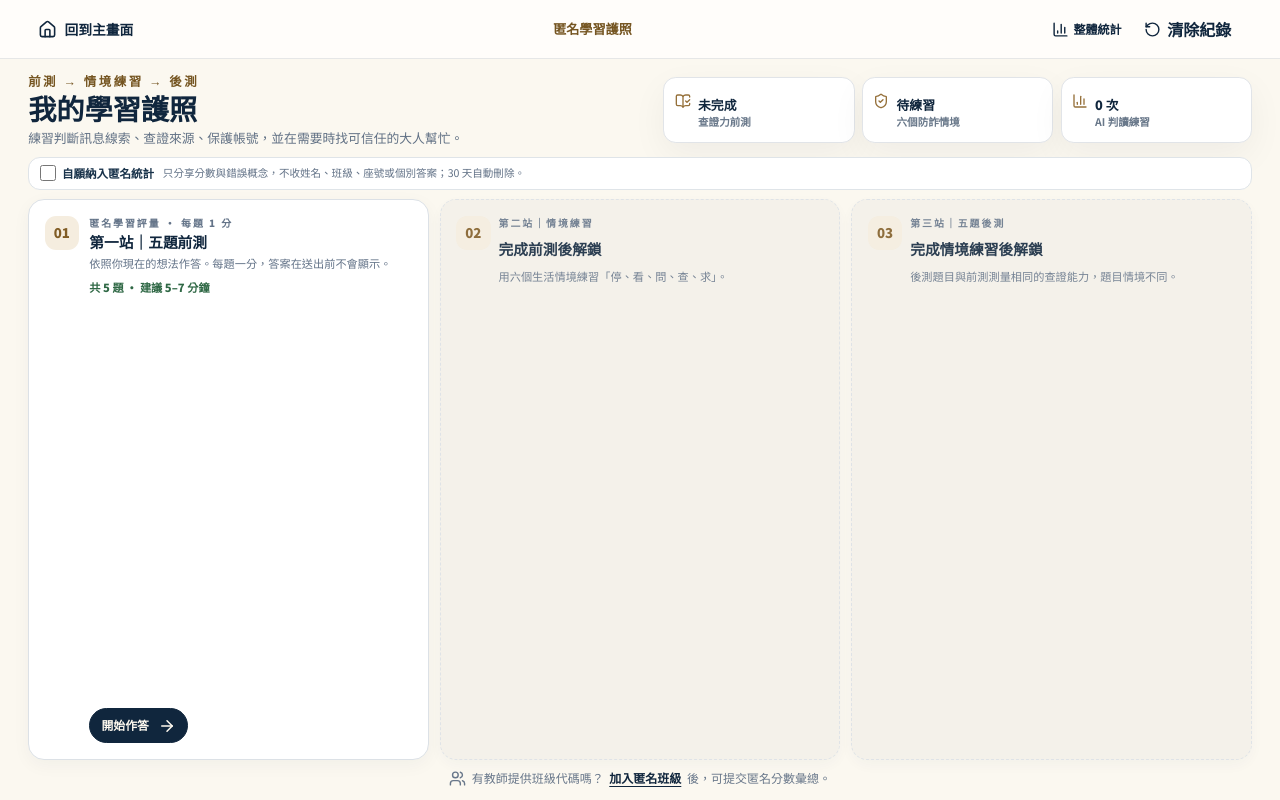
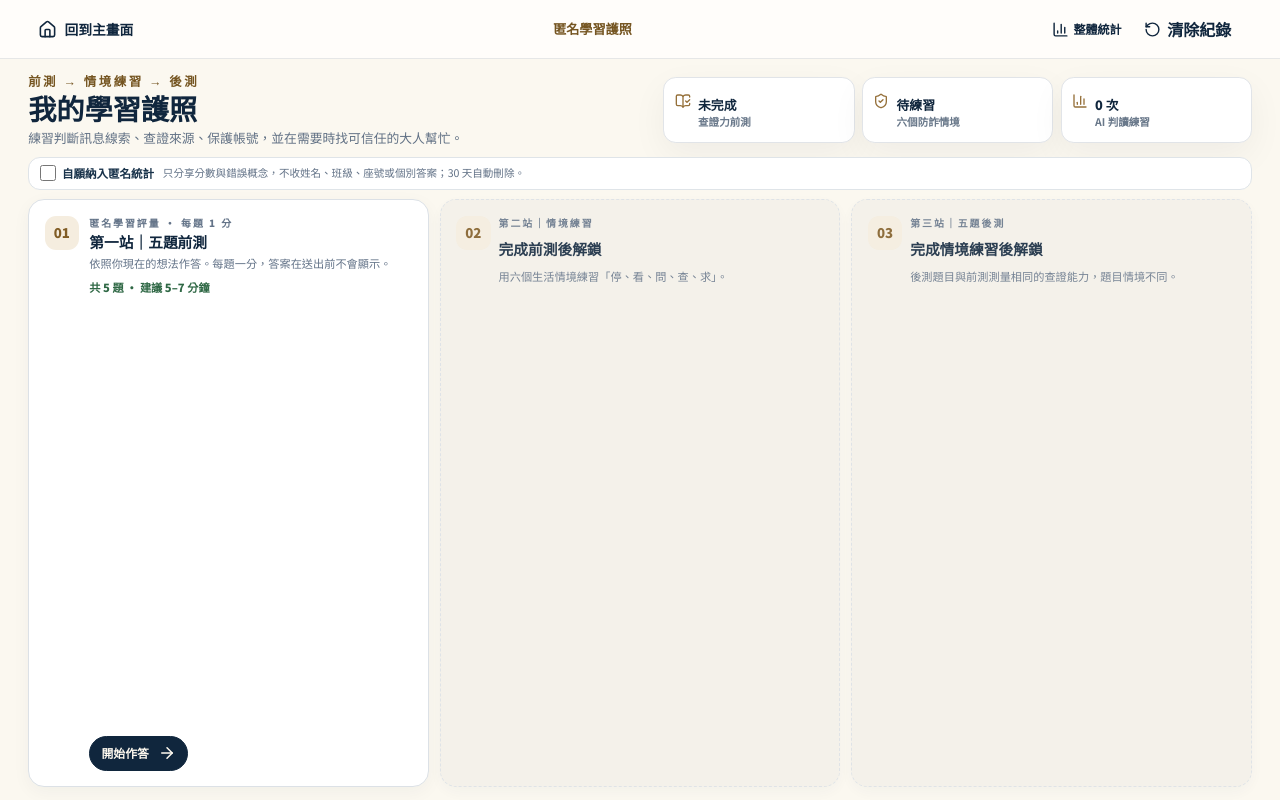
Before and after one commit to prayer168/guardai, a Next.js app: page /passport in a window 1280 px wide. Built offline with nearby package versions, Linux system fonts and the light colour scheme.

Commit message:
Remove class submission panel from learning passport

```diff
--- a/src/app/globals.css
+++ b/src/app/globals.css
@@ -1078,24 +1078,16 @@ code {
 .passport-assessment-main,.passport-station-card,.passport-station-locked { flex-direction: row; align-items: flex-start; justify-content: flex-start; }
 .passport-assessment-main { display: flex; gap: 0.65rem; }
 .passport-station-number { display: grid; width: 2.15rem; height: 2.15rem; flex: 0 0 auto; place-items: center; border-radius: 0.7rem; background: #f5eddf; color: #805c25; font-size: 0.83rem; font-weight: 950; }
-.passport-assessment-card h2,.passport-station-card h2,.passport-station-locked h2,.passport-class-card h2 { margin: 0.1rem 0 0.22rem; font-size: clamp(0.9rem, 1.15vw, 1.12rem); font-weight: 900; line-height: 1.25; }
-.passport-assessment-card p,.passport-station-card p,.passport-station-locked p,.passport-class-card p { margin: 0; color: #637388; font-size: clamp(0.7rem, 0.86vw, 0.81rem); line-height: 1.45; }
-.passport-assessment-card .eyebrow,.passport-station-card .eyebrow,.passport-station-locked .eyebrow,.passport-class-card .eyebrow { margin-bottom: 0.2rem; font-size: 0.62rem; }
+.passport-assessment-card h2,.passport-station-card h2,.passport-station-locked h2 { margin: 0.1rem 0 0.22rem; font-size: clamp(0.9rem, 1.15vw, 1.12rem); font-weight: 900; line-height: 1.25; }
+.passport-assessment-card p,.passport-station-card p,.passport-station-locked p { margin: 0; color: #637388; font-size: clamp(0.7rem, 0.86vw, 0.81rem); line-height: 1.45; }
+.passport-assessment-card .eyebrow,.passport-station-card .eyebrow,.passport-station-locked .eyebrow { margin-bottom: 0.2rem; font-size: 0.62rem; }
 .passport-assessment-actions { display: flex; flex-wrap: wrap; gap: 0.4rem; padding-left: 2.8rem; }
-.passport-assessment-actions .button,.passport-station-card .button,.passport-class-card .button { min-height: 2.2rem; padding: 0.45rem 0.7rem; font-size: 0.74rem; }
+.passport-assessment-actions .button,.passport-station-card .button { min-height: 2.2rem; padding: 0.45rem 0.7rem; font-size: 0.74rem; }
 .passport-count,.passport-score { display: flex; align-items: center; gap: 0.35rem; margin-top: 0.45rem !important; color: #2f6845 !important; font-weight: 850; }
 .passport-score svg { width: 1rem; height: 1rem; }
 .passport-station-locked { border-style: dashed; background: #f4f1ea; opacity: 0.88; }
 .passport-station-card.is-ready { border-color: #cbd9cd; background: #f9fcf8; }
 .passport-station-card > div,.passport-station-locked > div { display: flex; min-width: 0; flex-direction: column; align-items: flex-start; gap: 0.35rem; }
-.passport-class-card { display: flex; flex: 0 0 auto; align-items: center; gap: 0.75rem; border-radius: 0.8rem; background: #eaf0f5; padding: 0.6rem 0.85rem; }
-.passport-class-card > svg { flex: 0 0 auto; color: #805c25; }
-.passport-class-card > div { display: grid; flex: 1; grid-template-columns: 1fr auto; align-items: center; gap: 0 0.8rem; }
-.passport-class-card .eyebrow,.passport-class-card h2 { grid-column: 1; }
-.passport-class-card .button { grid-column: 2; grid-row: 1 / span 3; }
-.passport-class-status { min-height: 1rem; grid-column: 1 / -1; }
-.passport-class-hint { display: flex; flex: 0 0 auto; align-items: center; justify-content: center; gap: 0.35rem; margin: 0; color: #68778a; font-size: 0.75rem; }
-.passport-class-hint a { color: #10263d; font-weight: 850; text-decoration: underline; text-underline-offset: 3px; }
 .passport-quiz-card,.passport-review-card { display: flex; width: min(100%, 68rem); min-height: 0; flex: 1 1 auto; flex-direction: column; align-self: center; overflow: hidden; border: 1px solid #e0e3e8; border-radius: 1.05rem; background: #fff; box-shadow: 0 14px 40px rgb(16 38 61 / 0.09); }
 .passport-quiz-card,.passport-review-card { position: fixed; z-index: 70; inset: 0; width: 100vw; height: 100dvh; max-width: none; border: 0; border-radius: 0; box-shadow: none; }
 .passport-quiz-header,.passport-review-heading { display: flex; flex: 0 0 auto; align-items: center; justify-content: space-between; gap: 0.8rem; border-bottom: 1px solid #e6e8eb; padding: 0.7rem clamp(0.85rem, 2vw, 1.5rem); }
@@ -1160,10 +1152,6 @@ code {
   .passport-station-number { width: 1.8rem; height: 1.8rem; border-radius: 0.55rem; font-size: 0.72rem; }
   .passport-assessment-actions { padding-left: 2.45rem; }
   .passport-assessment-actions .button { min-height: 1.9rem; font-size: 0.68rem; }
-  .passport-class-card { gap: 0.45rem; padding: 0.45rem 0.55rem; }
-  .passport-class-card > div { gap: 0.1rem 0.35rem; }
-  .passport-class-card p { font-size: 0.64rem; }
-  .passport-class-hint { flex-wrap: wrap; font-size: 0.67rem; }
   .passport-quiz-header,.passport-review-heading { padding: 0.55rem 0.65rem; }
   .passport-quiz-header h2 { max-width: 14rem; font-size: 0.77rem; line-height: 1.3; }
   .passport-quiz-header .button,.passport-review-heading .button { width: auto; min-height: 2rem; padding: 0.35rem 0.45rem; font-size: 0.66rem; }
--- a/src/components/learning-passport.tsx
+++ b/src/components/learning-passport.tsx
@@ -1,10 +1,9 @@
 "use client";
 
 import Link from "next/link";
-import { ArrowLeft, ArrowRight, BarChart3, BookOpenCheck, CheckCircle2, Home, RotateCcw, Send, ShieldCheck, Users } from "lucide-react";
+import { ArrowLeft, ArrowRight, BarChart3, BookOpenCheck, CheckCircle2, Home, RotateCcw, Send, ShieldCheck } from "lucide-react";
 import { useEffect, useState } from "react";
 
-import { classroomPackLabels, type ClassroomPack } from "@/lib/classroom";
 import assessmentQuestionData from "@/data/assessment-questions.json";
 
 type Question = {
@@ -35,11 +34,6 @@ export function LearningPassport() {
   const [challengeComplete, setChallengeComplete] = useState(false);
   const [challengeScore, setChallengeScore] = useState<number | null>(null);
   const [analysisCount, setAnalysisCount] = useState(0);
-  const [classCode, setClassCode] = useState("");
-  const [classPack, setClassPack] = useState<ClassroomPack | null>(null);
-  const [classStatus, setClassStatus] = useState("");
-  const [classSubmitted, setClassSubmitted] = useState(false);
-  const [classBusy, setClassBusy] = useState(false);
   const [anonymousShare, setAnonymousShare] = useState(false);
   const [anonymousBusy, setAnonymousBusy] = useState(false);
   const [anonymousStatus, setAnonymousStatus] = useState("");
@@ -67,18 +61,6 @@ export function LearningPassport() {
         }
       }
       setAnalysisCount(Number(window.localStorage.getItem("guardai-analysis-count") ?? "0"));
-      const activeClassCode = window.localStorage.getItem("guardai-class-code") ?? "";
-      setClassCode(activeClassCode);
-      setClassSubmitted(Boolean(activeClassCode && window.localStorage.getItem(`guardai-class-submitted:${activeClassCode}`)));
-      if (activeClassCode) {
-        void fetch(`/api/classes/${encodeURIComponent(activeClassCode)}`, { cache: "no-store" })
-          .then(async (response) => {
-            if (!response.ok) throw new Error();
-            return response.json() as Promise<{ classroom: { pack: ClassroomPack } }>;
-          })
-          .then((body) => setClassPack(body.classroom.pack))
-          .catch(() => setClassStatus("班級代碼可能已過期，請向教師確認。"));
-      }
     });
 
     return () => window.cancelAnimationFrame(frame);
@@ -182,18 +164,6 @@ export function LearningPassport() {
     setAnonymousStatus("已清除這台裝置的進度與匿名統計。");
     setPreAnswers({});
     setPostAnswers({});
-    if (classCode) {
-      window.localStorage.removeItem(`guardai-class-submitted:${classCode}`);
-      setClassSubmitted(false);
-    }
-  }
-
-  function learnerId() {
-    const stored = window.localStorage.getItem("guardai-learner-id");
-    if (stored) return stored;
-    const created = window.crypto.randomUUID();
-    window.localStorage.setItem("guardai-learner-id", created);
-    return created;
   }
 
   function anonymousLearnerId() {
@@ -205,27 +175,6 @@ export function LearningPassport() {
     return created;
   }
 
-  async function submitAnonymousClassResult() {
-    if (!classCode || !preResult || !postResult || challengeScore === null) return;
-    setClassBusy(true);
-    setClassStatus("");
-    try {
-      const response = await fetch(`/api/classes/${encodeURIComponent(classCode)}/results`, {
-        method: "POST",
-        headers: { "Content-Type": "application/json" },
-        body: JSON.stringify({ learnerId: learnerId(), preScore: preResult.score, postScore: postResult.score, challengeScore, analysisCount, missedConcepts }),
-      });
-      const body = (await response.json().catch(() => null)) as { error?: unknown } | null;
-      if (!response.ok) throw new Error(typeof body?.error === "string" ? body.error : "匿名成果暫時無法提交。");
-      window.localStorage.setItem(`guardai-class-submitted:${classCode}`, new Date().toISOString());
-      setClassSubmitted(true);
-      setClassStatus("匿名成果已提交；教師只會看到全班彙總。");
-    } catch (reason) {
-      setClassStatus(reason instanceof Error ? reason.message : "匿名成果暫時無法提交。");
-    } finally {
-      setClassBusy(false);
-    }
-  }
 
   const improvement = preResult && postResult ? Math.round((postResult.score - preResult.score) / 20) : null;
   const missedConcepts = postResult
@@ -274,7 +223,6 @@ export function LearningPassport() {
           {preResult && challengeComplete ? <AssessmentSection title="第三站｜五題後測" description="用新情境再次作答，看看你的查證策略是否能靈活運用。" questions={postQuestions} answers={postAnswers} setAnswers={setPostAnswers} result={postResult} onSubmit={() => submitAssessment("post")} onRestart={() => { window.localStorage.removeItem("guardai-posttest-v2"); setPostResult(null); setPostAnswers({}); }} /> : <section className="passport-station-locked"><span className="passport-station-number">03</span><div><p className="eyebrow">第三站｜五題後測</p><h2>完成情境練習後解鎖</h2><p>後測題目與前測測量相同的查證能力，題目情境不同。</p></div></section>}
         </div>
 
-        {classCode ? <section className="passport-class-card"><Users aria-hidden="true" /><div><p className="eyebrow">匿名班級 {classCode}</p><h2>提交學習成果</h2><p>{classPack ? `教師指派：${classroomPackLabels[classPack]}。` : ""}完成前測、六題闖關與後測後，可提交匿名分數彙總。系統不傳送姓名或個別答案。</p>{preResult && postResult && challengeScore !== null ? <button type="button" className="button button-primary" disabled={classBusy} onClick={submitAnonymousClassResult}><Send aria-hidden="true" size={18} />{classBusy ? "提交中…" : classSubmitted ? "更新匿名成果" : "提交匿名成果"}</button> : null}<p className="passport-class-status" aria-live="polite">{classStatus}</p></div></section> : <p className="passport-class-hint"><Users aria-hidden="true" size={17} />有教師提供班級代碼嗎？<Link href="/join">加入匿名班級</Link>後，可提交匿名分數彙總。</p>}
       </main>
     </div>
   );
```
